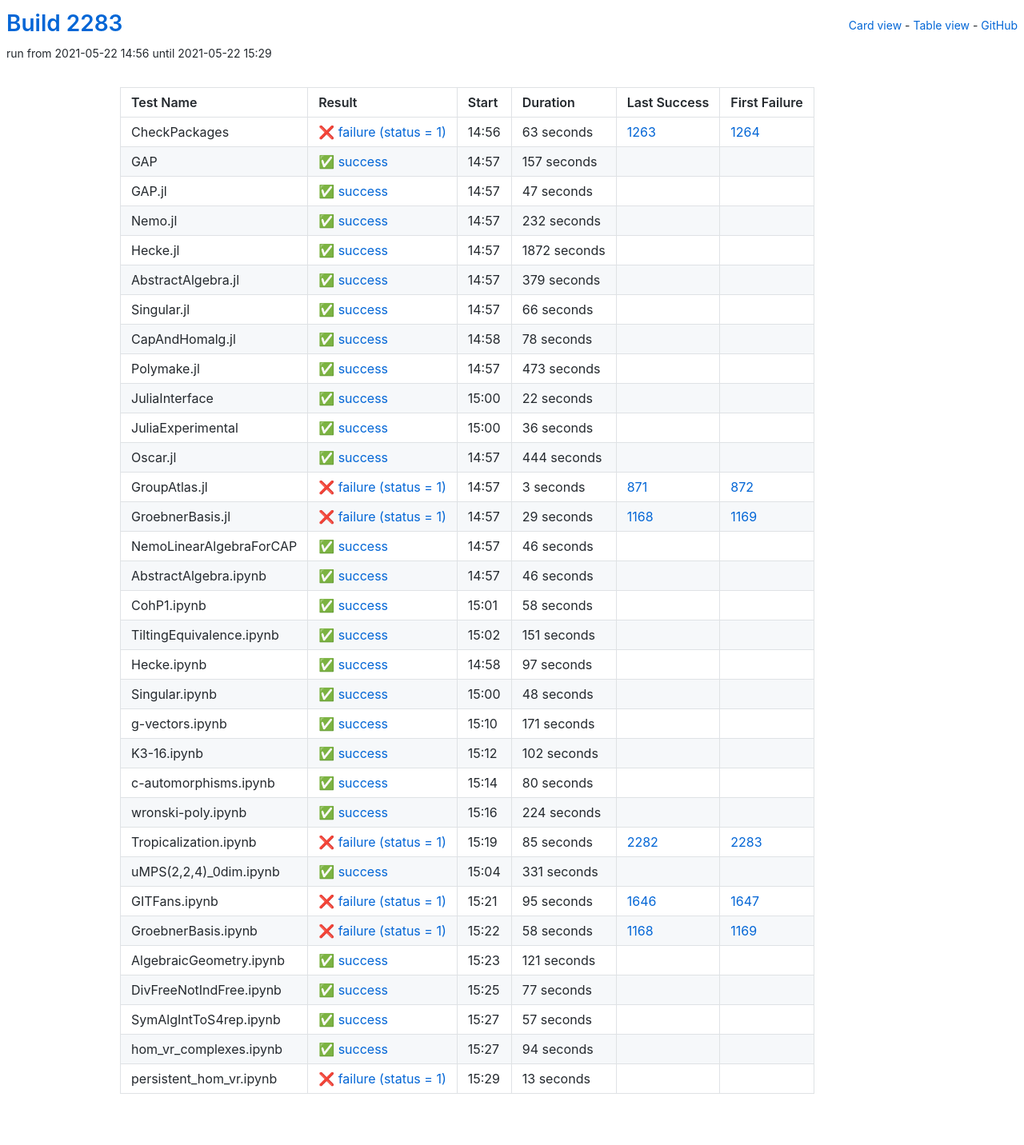
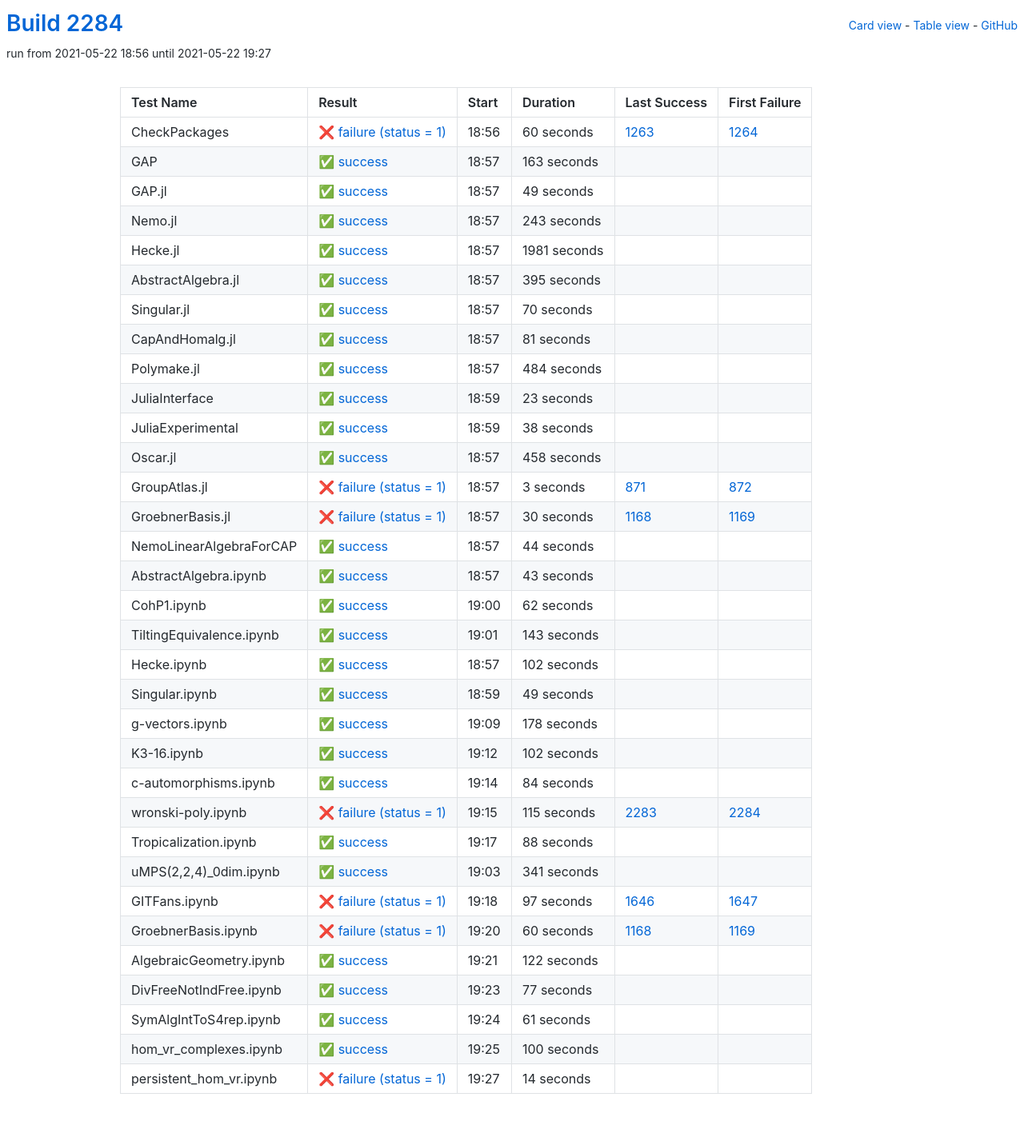
Before and after one commit to oscar-system/oscar-ci-status-stable, a Jekyll site: the page built from table.html, in a window 1280 px wide. Shown: the whole page at 80% size. Built offline with Jekyll 4.4.1, drawn with Linux system fonts in a browser that asks for light colours.

Commit message:
Build #2284

```diff
--- a/_data/ci.yml
+++ b/_data/ci.yml
@@ -1,6 +1,6 @@
 ---
-build: 2283
-build_url: https://oscarci.mathematik.uni-kl.de/job/oscar-stable/2283/
+build: 2284
+build_url: https://oscarci.mathematik.uni-kl.de/job/oscar-stable/2284/
 job: oscar-stable
 organization: oscar-system
 repo: oscar-ci-status-stable
@@ -8,152 +8,152 @@ repourl: https://github.com/oscar-system/oscar-ci-status-stable
 tests:
 - name: CheckPackages
   id: checkpackages
-  log: https://oscarci.mathematik.uni-kl.de/job/oscar-stable/2283/artifact/logs/build-2283/CheckPackages.log
-  start: 2021-05-22 14:56
+  log: https://oscarci.mathematik.uni-kl.de/job/oscar-stable/2284/artifact/logs/build-2284/CheckPackages.log
+  start: 2021-05-22 18:56
   success: false
   exitcode: 1
   status: failure
-  duration: 63
+  duration: 60
   last_success: 1263
   last_success_url: https://oscarci.mathematik.uni-kl.de/job/oscar-stable/1263/
   first_failure: 1264
   first_failure_url: https://oscarci.mathematik.uni-kl.de/job/oscar-stable/1264/
 - name: GAP
   id: gap
-  log: https://oscarci.mathematik.uni-kl.de/job/oscar-stable/2283/artifact/logs/build-2283/GAP.log
-  start: 2021-05-22 14:57
+  log: https://oscarci.mathematik.uni-kl.de/job/oscar-stable/2284/artifact/logs/build-2284/GAP.log
+  start: 2021-05-22 18:57
   success: true
   exitcode: 0
   status: success
-  duration: 157
+  duration: 163
   last_success: false
   last_success_url:
   first_failure: false
   first_failure_url:
 - name: GAP.jl
   id: gap-jl
-  log: https://oscarci.mathematik.uni-kl.de/job/oscar-stable/2283/artifact/logs/build-2283/GAP.jl.log
-  start: 2021-05-22 14:57
+  log: https://oscarci.mathematik.uni-kl.de/job/oscar-stable/2284/artifact/logs/build-2284/GAP.jl.log
+  start: 2021-05-22 18:57
   success: true
   exitcode: 0
   status: success
-  duration: 47
+  duration: 49
   last_success: false
   last_success_url:
   first_failure: false
   first_failure_url:
 - name: Nemo.jl
   id: nemo-jl
-  log: https://oscarci.mathematik.uni-kl.de/job/oscar-stable/2283/artifact/logs/build-2283/Nemo.jl.log
-  start: 2021-05-22 14:57
+  log: https://oscarci.mathematik.uni-kl.de/job/oscar-stable/2284/artifact/logs/build-2284/Nemo.jl.log
+  start: 2021-05-22 18:57
   success: true
   exitcode: 0
   status: success
-  duration: 232
+  duration: 243
   last_success: false
   last_success_url:
   first_failure: false
   first_failure_url:
 - name: Hecke.jl
   id: hecke-jl
-  log: https://oscarci.mathematik.uni-kl.de/job/oscar-stable/2283/artifact/logs/build-2283/Hecke.jl.log
-  start: 2021-05-22 14:57
+  log: https://oscarci.mathematik.uni-kl.de/job/oscar-stable/2284/artifact/logs/build-2284/Hecke.jl.log
+  start: 2021-05-22 18:57
   success: true
   exitcode: 0
   status: success
-  duration: 1872
+  duration: 1981
   last_success: false
   last_success_url:
   first_failure: false
   first_failure_url:
 - name: AbstractAlgebra.jl
   id: abstractalgebra-jl
-  log: https://oscarci.mathematik.uni-kl.de/job/oscar-stable/2283/artifact/logs/build-2283/AbstractAlgebra.jl.log
-  start: 2021-05-22 14:57
+  log: https://oscarci.mathematik.uni-kl.de/job/oscar-stable/2284/artifact/logs/build-2284/AbstractAlgebra.jl.log
+  start: 2021-05-22 18:57
   success: true
   exitcode: 0
   status: success
-  duration: 379
+  duration: 395
   last_success: false
   last_success_url:
   first_failure: false
   first_failure_url:
 - name: Singular.jl
   id: singular-jl
-  log: https://oscarci.mathematik.uni-kl.de/job/oscar-stable/2283/artifact/logs/build-2283/Singular.jl.log
-  start: 2021-05-22 14:57
+  log: https://oscarci.mathematik.uni-kl.de/job/oscar-stable/2284/artifact/logs/build-2284/Singular.jl.log
+  start: 2021-05-22 18:57
   success: true
   exitcode: 0
   status: success
-  duration: 66
+  duration: 70
   last_success: false
   last_success_url:
   first_failure: false
   first_failure_url:
 - name: CapAndHomalg.jl
   id: capandhomalg-jl
-  log: https://oscarci.mathematik.uni-kl.de/job/oscar-stable/2283/artifact/logs/build-2283/CapAndHomalg.jl.log
-  start: 2021-05-22 14:58
+  log: https://oscarci.mathematik.uni-kl.de/job/oscar-stable/2284/artifact/logs/build-2284/CapAndHomalg.jl.log
+  start: 2021-05-22 18:57
   success: true
   exitcode: 0
   status: success
-  duration: 78
+  duration: 81
   last_success: false
   last_success_url:
   first_failure: false
   first_failure_url:
 - name: Polymake.jl
   id: polymake-jl
-  log: https://oscarci.mathematik.uni-kl.de/job/oscar-stable/2283/artifact/logs/build-2283/Polymake.jl.log
-  start: 2021-05-22 14:57
+  log: https://oscarci.mathematik.uni-kl.de/job/oscar-stable/2284/artifact/logs/build-2284/Polymake.jl.log
+  start: 2021-05-22 18:57
   success: true
   exitcode: 0
   status: success
-  duration: 473
+  duration: 484
   last_success: false
   last_success_url:
   first_failure: false
   first_failure_url:
 - name: JuliaInterface
   id: juliainterface
-  log: https://oscarci.mathematik.uni-kl.de/job/oscar-stable/2283/artifact/logs/build-2283/JuliaInterface.log
-  start: 2021-05-22 15:00
+  log: https://oscarci.mathematik.uni-kl.de/job/oscar-stable/2284/artifact/logs/build-2284/JuliaInterface.log
+  start: 2021-05-22 18:59
   success: true
   exitcode: 0
   status: success
-  duration: 22
+  duration: 23
   last_success: false
   last_success_url:
   first_failure: false
   first_failure_url:
 - name: JuliaExperimental
   id: juliaexperimental
-  log: https://oscarci.mathematik.uni-kl.de/job/oscar-stable/2283/artifact/logs/build-2283/JuliaExperimental.log
-  start: 2021-05-22 15:00
+  log: https://oscarci.mathematik.uni-kl.de/job/oscar-stable/2284/artifact/logs/build-2284/JuliaExperimental.log
+  start: 2021-05-22 18:59
   success: true
   exitcode: 0
   status: success
-  duration: 36
+  duration: 38
   last_success: false
   last_success_url:
   first_failure: false
   first_failure_url:
 - name: Oscar.jl
   id: oscar-jl
-  log: https://oscarci.mathematik.uni-kl.de/job/oscar-stable/2283/artifact/logs/build-2283/Oscar.jl.log
-  start: 2021-05-22 14:57
+  log: https://oscarci.mathematik.uni-kl.de/job/oscar-stable/2284/artifact/logs/build-2284/Oscar.jl.log
+  start: 2021-05-22 18:57
   success: true
   exitcode: 0
   status: success
-  duration: 444
+  duration: 458
   last_success: false
   last_success_url:
   first_failure: false
   first_failure_url:
 - name: GroupAtlas.jl
   id: groupatlas-jl
-  log: https://oscarci.mathematik.uni-kl.de/job/oscar-stable/2283/artifact/logs/build-2283/GroupAtlas.jl.log
-  start: 2021-05-22 14:57
+  log: https://oscarci.mathematik.uni-kl.de/job/oscar-stable/2284/artifact/logs/build-2284/GroupAtlas.jl.log
+  start: 2021-05-22 18:57
   success: false
   exitcode: 1
   status: failure
@@ -164,104 +164,104 @@ tests:
   first_failure_url: https://oscarci.mathematik.uni-kl.de/job/oscar-stable/872/
 - name: GroebnerBasis.jl
   id: groebnerbasis-jl
-  log: https://oscarci.mathematik.uni-kl.de/job/oscar-stable/2283/artifact/logs/build-2283/GroebnerBasis.jl.log
-  start: 2021-05-22 14:57
+  log: https://oscarci.mathematik.uni-kl.de/job/oscar-stable/2284/artifact/logs/build-2284/GroebnerBasis.jl.log
+  start: 2021-05-22 18:57
   success: false
   exitcode: 1
   status: failure
-  duration: 29
+  duration: 30
   last_success: 1168
   last_success_url: https://oscarci.mathematik.uni-kl.de/job/oscar-stable/1168/
   first_failure: 1169
   first_failure_url: https://oscarci.mathematik.uni-kl.de/job/oscar-stable/1169/
 - name: NemoLinearAlgebraForCAP
   id: nemolinearalgebraforcap
-  log: https://oscarci.mathematik.uni-kl.de/job/oscar-stable/2283/artifact/logs/build-2283/NemoLinearAlgebraForCAP.log
-  start: 2021-05-22 14:57
+  log: https://oscarci.mathematik.uni-kl.de/job/oscar-stable/2284/artifact/logs/build-2284/NemoLinearAlgebraForCAP.log
+  start: 2021-05-22 18:57
   success: true
   exitcode: 0
   status: success
-  duration: 46
+  duration: 44
   last_success: false
   last_success_url:
   first_failure: false
   first_failure_url:
 - name: AbstractAlgebra.ipynb
   id: abstractalgebra-ipynb
-  log: https://oscarci.mathematik.uni-kl.de/job/oscar-stable/2283/artifact/logs/build-2283/AbstractAlgebra.ipynb.log
-  start: 2021-05-22 14:57
+  log: https://oscarci.mathematik.uni-kl.de/job/oscar-stable/2284/artifact/logs/build-2284/AbstractAlgebra.ipynb.log
+  start: 2021-05-22 18:57
   success: true
   exitcode: 0
   status: success
-  duration: 46
+  duration: 43
   last_success: false
   last_success_url:
   first_failure: false
   first_failure_url:
 - name: CohP1.ipynb
   id: cohp1-ipynb
-  log: https://oscarci.mathematik.uni-kl.de/job/oscar-stable/2283/artifact/logs/build-2283/CohP1.ipynb.log
-  start: 2021-05-22 15:01
+  log: https://oscarci.mathematik.uni-kl.de/job/oscar-stable/2284/artifact/logs/build-2284/CohP1.ipynb.log
+  start: 2021-05-22 19:00
   success: true
   exitcode: 0
   status: success
-  duration: 58
+  duration: 62
   last_success: false
   last_success_url:
   first_failure: false
   first_failure_url:
 - name: TiltingEquivalence.ipynb
   id: tiltingequivalence-ipynb
-  log: https://oscarci.mathematik.uni-kl.de/job/oscar-stable/2283/artifact/logs/build-2283/TiltingEquivalence.ipynb.log
-  start: 2021-05-22 15:02
+  log: https://oscarci.mathematik.uni-kl.de/job/oscar-stable/2284/artifact/logs/build-2284/TiltingEquivalence.ipynb.log
+  start: 2021-05-22 19:01
   success: true
   exitcode: 0
   status: success
-  duration: 151
+  duration: 143
   last_success: false
   last_success_url:
   first_failure: false
   first_failure_url:
 - name: Hecke.ipynb
   id: hecke-ipynb
-  log: https://oscarci.mathematik.uni-kl.de/job/oscar-stable/2283/artifact/logs/build-2283/Hecke.ipynb.log
-  start: 2021-05-22 14:58
+  log: https://oscarci.mathematik.uni-kl.de/job/oscar-stable/2284/artifact/logs/build-2284/Hecke.ipynb.log
+  start: 2021-05-22 18:57
   success: true
   exitcode: 0
   status: success
-  duration: 97
+  duration: 102
   last_success: false
   last_success_url:
   first_failure: false
   first_failure_url:
 - name: Singular.ipynb
   id: singular-ipynb
-  log: https://oscarci.mathematik.uni-kl.de/job/oscar-stable/2283/artifact/logs/build-2283/Singular.ipynb.log
-  start: 2021-05-22 15:00
+  log: https://oscarci.mathematik.uni-kl.de/job/oscar-stable/2284/artifact/logs/build-2284/Singular.ipynb.log
+  start: 2021-05-22 18:59
   success: true
   exitcode: 0
   status: success
-  duration: 48
+  duration: 49
   last_success: false
   last_success_url:
   first_failure: false
   first_failure_url:
 - name: g-vectors.ipynb
   id: g-vectors-ipynb
-  log: https://oscarci.mathematik.uni-kl.de/job/oscar-stable/2283/artifact/logs/build-2283/g-vectors.ipynb.log
-  start: 2021-05-22 15:10
+  log: https://oscarci.mathematik.uni-kl.de/job/oscar-stable/2284/artifact/logs/build-2284/g-vectors.ipynb.log
+  start: 2021-05-22 19:09
   success: true
   exitcode: 0
   status: success
-  duration: 171
+  duration: 178
   last_success: false
   last_success_url:
   first_failure: false
   first_failure_url:
 - name: K3-16.ipynb
   id: k3-16-ipynb
-  log: https://oscarci.mathematik.uni-kl.de/job/oscar-stable/2283/artifact/logs/build-2283/K3-16.ipynb.log
-  start: 2021-05-22 15:12
+  log: https://oscarci.mathematik.uni-kl.de/job/oscar-stable/2284/artifact/logs/build-2284/K3-16.ipynb.log
+  start: 2021-05-22 19:12
   success: true
   exitcode: 0
   status: success
@@ -272,92 +272,92 @@ tests:
   first_failure_url:
 - name: c-automorphisms.ipynb
   id: c-automorphisms-ipynb
-  log: https://oscarci.mathematik.uni-kl.de/job/oscar-stable/2283/artifact/logs/build-2283/c-automorphisms.ipynb.log
-  start: 2021-05-22 15:14
+  log: https://oscarci.mathematik.uni-kl.de/job/oscar-stable/2284/artifact/logs/build-2284/c-automorphisms.ipynb.log
+  start: 2021-05-22 19:14
   success: true
   exitcode: 0
   status: success
-  duration: 80
+  duration: 84
   last_success: false
   last_success_url:
   first_failure: false
   first_failure_url:
 - name: wronski-poly.ipynb
   id: wronski-poly-ipynb
-  log: https://oscarci.mathematik.uni-kl.de/job/oscar-stable/2283/artifact/logs/build-2283/wronski-poly.ipynb.log
-  start: 2021-05-22 15:16
+  log: https://oscarci.mathematik.uni-kl.de/job/oscar-stable/2284/artifact/logs/build-2284/wronski-poly.ipynb.log
+  start: 2021-05-22 19:15
+  success: false
+  exitcode: 1
+  status: failure
+  duration: 115
+  last_success: 2283
+  last_success_url: https://oscarci.mathematik.uni-kl.de/job/oscar-stable/2283/
+  first_failure: 2284
+  first_failure_url: https://oscarci.mathematik.uni-kl.de/job/oscar-stable/2284/
+- name: Tropicalization.ipynb
+  id: tropicalization-ipynb
+  log: https://oscarci.mathematik.uni-kl.de/job/oscar-stable/2284/artifact/logs/build-2284/Tropicalization.ipynb.log
+  start: 2021-05-22 19:17
   success: true
   exitcode: 0
   status: success
-  duration: 224
+  duration: 88
   last_success: false
   last_success_url:
   first_failure: false
   first_failure_url:
-- name: Tropicalization.ipynb
-  id: tropicalization-ipynb
-  log: https://oscarci.mathematik.uni-kl.de/job/oscar-stable/2283/artifact/logs/build-2283/Tropicalization.ipynb.log
-  start: 2021-05-22 15:19
-  success: false
-  exitcode: 1
-  status: failure
-  duration: 85
-  last_success: 2282
-  last_success_url: https://oscarci.mathematik.uni-kl.de/job/oscar-stable/2282/
-  first_failure: 2283
-  first_failure_url: https://oscarci.mathematik.uni-kl.de/job/oscar-stable/2283/
 - name: uMPS(2,2,4)_0dim.ipynb
   id: umps-2-2-4-0dim-ipynb
-  log: https://oscarci.mathematik.uni-kl.de/job/oscar-stable/2283/artifact/logs/build-2283/uMPS-2-2-4-_0dim.ipynb.log
-  start: 2021-05-22 15:04
+  log: https://oscarci.mathematik.uni-kl.de/job/oscar-stable/2284/artifact/logs/build-2284/uMPS-2-2-4-_0dim.ipynb.log
+  start: 2021-05-22 19:03
   success: true
   exitcode: 0
   status: success
-  duration: 331
+  duration: 341
   last_success: false
   last_success_url:
   first_failure: false
   first_failure_url:
 - name: GITFans.ipynb
   id: gitfans-ipynb
-  log: https://oscarci.mathematik.uni-kl.de/job/oscar-stable/2283/artifact/logs/build-2283/GITFans.ipynb.log
-  start: 2021-05-22 15:21
+  log: https://oscarci.mathematik.uni-kl.de/job/oscar-stable/2284/artifact/logs/build-2284/GITFans.ipynb.log
+  start: 2021-05-22 19:18
   success: false
   exitcode: 1
   status: failure
-  duration: 95
+  duration: 97
   last_success: 1646
   last_success_url: https://oscarci.mathematik.uni-kl.de/job/oscar-stable/1646/
   first_failure: 1647
   first_failure_url: https://oscarci.mathematik.uni-kl.de/job/oscar-stable/1647/
 - name: GroebnerBasis.ipynb
   id: groebnerbasis-ipynb
-  log: https://oscarci.mathematik.uni-kl.de/job/oscar-stable/2283/artifact/logs/build-2283/GroebnerBasis.ipynb.log
-  start: 2021-05-22 15:22
+  log: https://oscarci.mathematik.uni-kl.de/job/oscar-stable/2284/artifact/logs/build-2284/GroebnerBasis.ipynb.log
+  start: 2021-05-22 19:20
   success: false
   exitcode: 1
   status: failure
-  duration: 58
+  duration: 60
   last_success: 1168
   last_success_url: https://oscarci.mathematik.uni-kl.de/job/oscar-stable/1168/
   first_failure: 1169
   first_failure_url: https://oscarci.mathematik.uni-kl.de/job/oscar-stable/1169/
 - name: AlgebraicGeometry.ipynb
   id: algebraicgeometry-ipynb
-  log: https://oscarci.mathematik.uni-kl.de/job/oscar-stable/2283/artifact/logs/build-2283/AlgebraicGeometry.ipynb.log
-  start: 2021-05-22 15:23
+  log: https://oscarci.mathematik.uni-kl.de/job/oscar-stable/2284/artifact/logs/build-2284/AlgebraicGeometry.ipynb.log
+  start: 2021-05-22 19:21
   success: true
   exitcode: 0
   status: success
-  duration: 121
+  duration: 122
   last_success: false
   last_success_url:
   first_failure: false
   first_failure_url:
 - name: DivFreeNotIndFree.ipynb
   id: divfreenotindfree-ipynb
-  log: https://oscarci.mathematik.uni-kl.de/job/oscar-stable/2283/artifact/logs/build-2283/DivFreeNotIndFree.ipynb.log
-  start: 2021-05-22 15:25
+  log: https://oscarci.mathematik.uni-kl.de/job/oscar-stable/2284/artifact/logs/build-2284/DivFreeNotIndFree.ipynb.log
+  start: 2021-05-22 19:23
   success: true
   exitcode: 0
   status: success
@@ -368,36 +368,36 @@ tests:
   first_failure_url:
 - name: SymAlgIntToS4rep.ipynb
   id: symalginttos4rep-ipynb
-  log: https://oscarci.mathematik.uni-kl.de/job/oscar-stable/2283/artifact/logs/build-2283/SymAlgIntToS4rep.ipynb.log
-  start: 2021-05-22 15:27
+  log: https://oscarci.mathematik.uni-kl.de/job/oscar-stable/2284/artifact/logs/build-2284/SymAlgIntToS4rep.ipynb.log
+  start: 2021-05-22 19:24
   success: true
   exitcode: 0
   status: success
-  duration: 57
+  duration: 61
   last_success: false
   last_success_url:
   first_failure: false
   first_failure_url:
 - name: hom_vr_complexes.ipynb
   id: hom-vr-complexes-ipynb
-  log: https://oscarci.mathematik.uni-kl.de/job/oscar-stable/2283/artifact/logs/build-2283/hom_vr_complexes.ipynb.log
-  start: 2021-05-22 15:27
+  log: https://oscarci.mathematik.uni-kl.de/job/oscar-stable/2284/artifact/logs/build-2284/hom_vr_complexes.ipynb.log
+  start: 2021-05-22 19:25
   success: true
   exitcode: 0
   status: success
-  duration: 94
+  duration: 100
   last_success: false
   last_success_url:
   first_failure: false
   first_failure_url:
 - name: persistent_hom_vr.ipynb
   id: persistent-hom-vr-ipynb
-  log: https://oscarci.mathematik.uni-kl.de/job/oscar-stable/2283/artifact/logs/build-2283/persistent_hom_vr.ipynb.log
-  start: 2021-05-22 15:29
+  log: https://oscarci.mathematik.uni-kl.de/job/oscar-stable/2284/artifact/logs/build-2284/persistent_hom_vr.ipynb.log
+  start: 2021-05-22 19:27
   success: false
   exitcode: 1
   status: failure
-  duration: 13
+  duration: 14
   last_success: false
   last_success_url:
   first_failure: false
```
Also changed, not shown: README.md.
